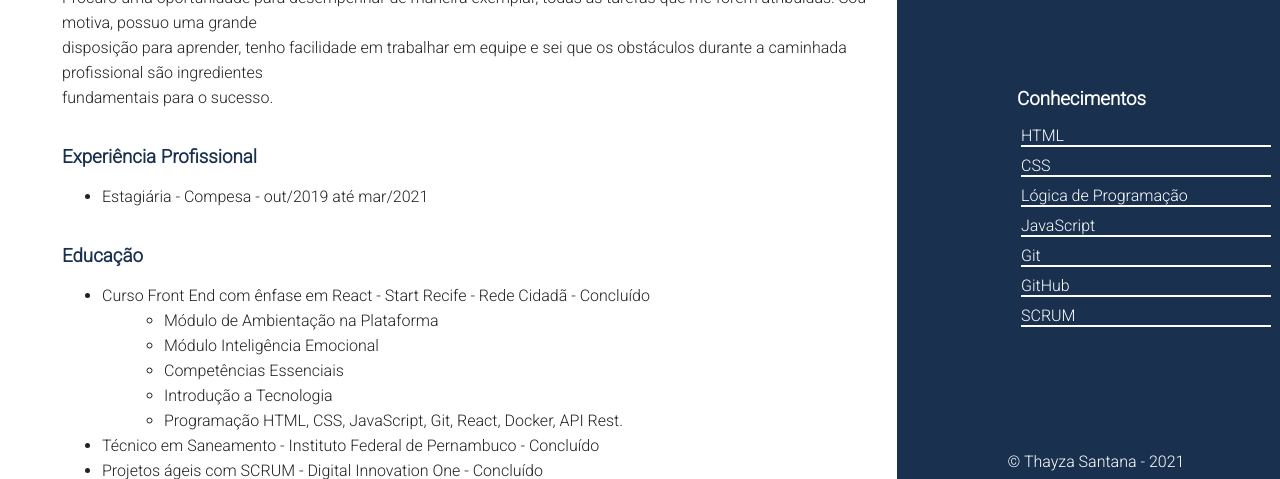
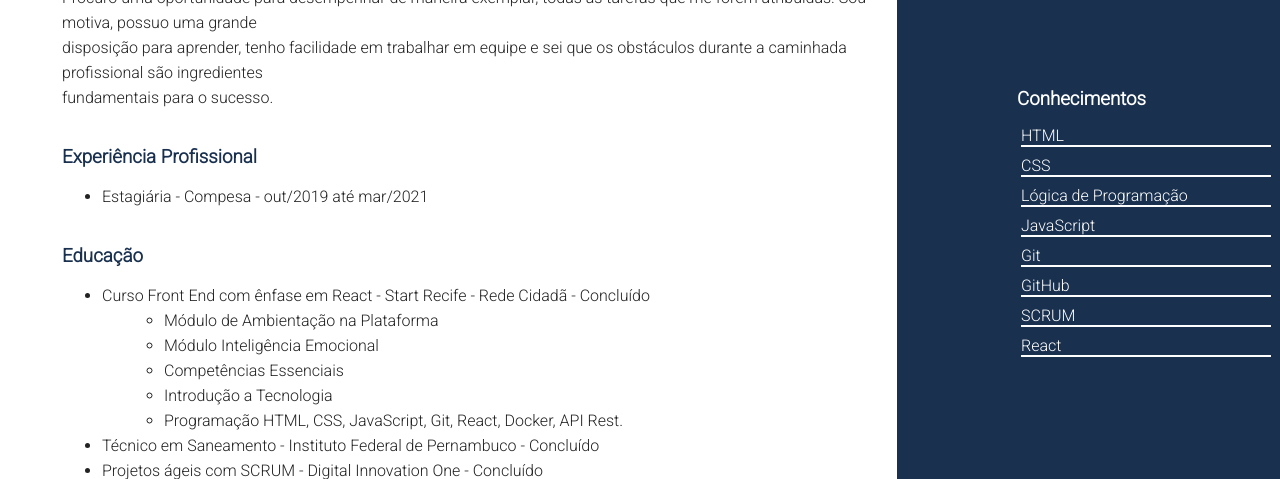
Before and after one commit to thayzasantana/avaliacao-html-css, a plain HTML site: page index.html in a window 1280 px wide. Shown: the part 303-782 px from the top of the page. Drawn offline with Linux system fonts and the light colour scheme.

Commit message:
Update index.html

```diff
--- a/index.html
+++ b/index.html
@@ -78,6 +78,7 @@
                         <li class="ul-direita">Git</li>
                         <li class="ul-direita">GitHub</li>
                         <li class="ul-direita">SCRUM</li>
+                        <li class="ul-direita">React</li>
                     </ul>
                 </div>
                 <footer>
```
